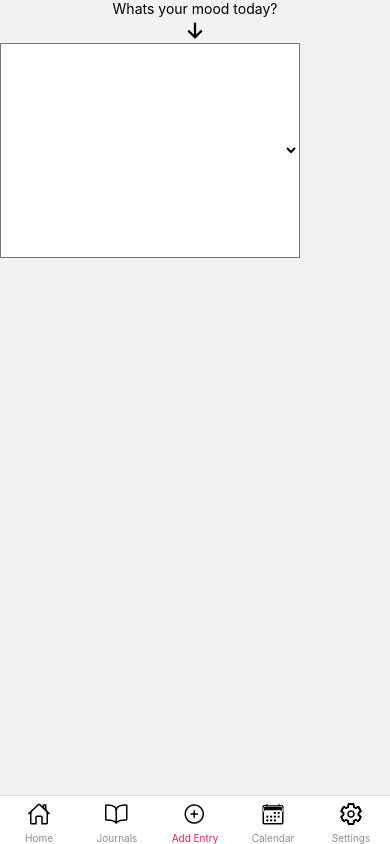
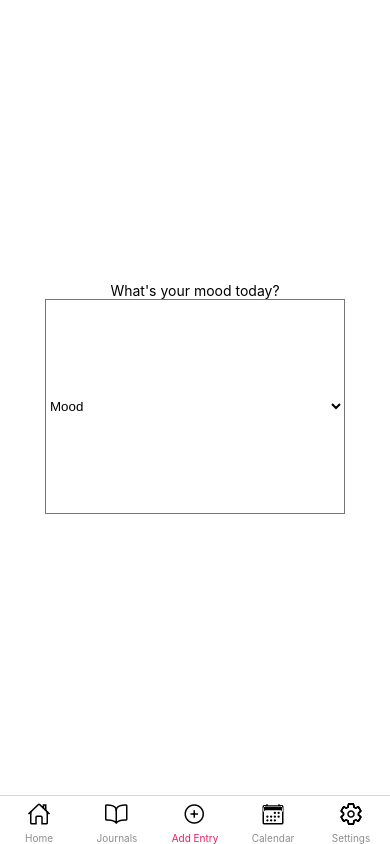
Before and after one commit to Proper-Stevo/catchingFeelings, a React Native app: screen /MoodEntry in a window 390 px wide. Built offline with nearby package versions, Linux system fonts and the light colour scheme.

Commit message:
mood bar set, not the end product -sb

```diff
--- a/src/screens/MoodEntry.js
+++ b/src/screens/MoodEntry.js
@@ -1,31 +1,38 @@
-import { StatusBar } from "expo-status-bar";
-import { StyleSheet, View, Text } from "react-native";
 import Ionicons from '@expo/vector-icons/Ionicons';
-import { Picker } from "@react-native-picker/picker";
+import React, { useState } from 'react';
+import { View, Text } from 'react-native';
+import { Picker } from '@react-native-picker/picker';
 
 export default function MoodEntry() {
+  const [selectedMood, setSelectedMood] = useState('Mood');
+
+  const handleMoodChange = (value) => {
+    setSelectedMood(value);
+    console.log(value);
+  };
+
   return (
-    <View style={styles.create}>
-      <Text style={{ textAlign: "center" }}>Whats your mood today?</Text>
-      <Ionicons name="arrow-down" size={24} color="black" style={{ textAlign: "center" }} />
-
+    <View style={styles.container}>
+      <Text style={{ textAlign: 'center' }}>What's your mood today?</Text>
       <Picker
         style={{ backgroundColor: 'white', width: 300, height: 215 }}
-        selectedValue='item1'
-        pickerData={['item1', 'item2']}
-        onValueChange={value => { console.log(value) }}
-      />
-
+        selectedValue={selectedMood}
+        onValueChange={handleMoodChange}
+      >
+        <Picker.Item label='Mood' value="Mood"/>
+        <Picker.Item label="Happy" value="Happy" />
+        <Picker.Item label="Sad" value="Sad" />
+        <Picker.Item label="Angry" value="Angry" />
+      </Picker>
     </View>
-  )
+  );
 }
 
-const styles = StyleSheet.create({
-  constainer: {
+const styles = {
+  container: {
     flex: 1,
-    textAlign: "center",
-    backgroundColor: "#fff",
-    alignItems: "center",
-    justifyContent: "center",
-  }
-})
+    backgroundColor: '#fff',
+    alignItems: 'center',
+    justifyContent: 'center',
+  },
+};
```
